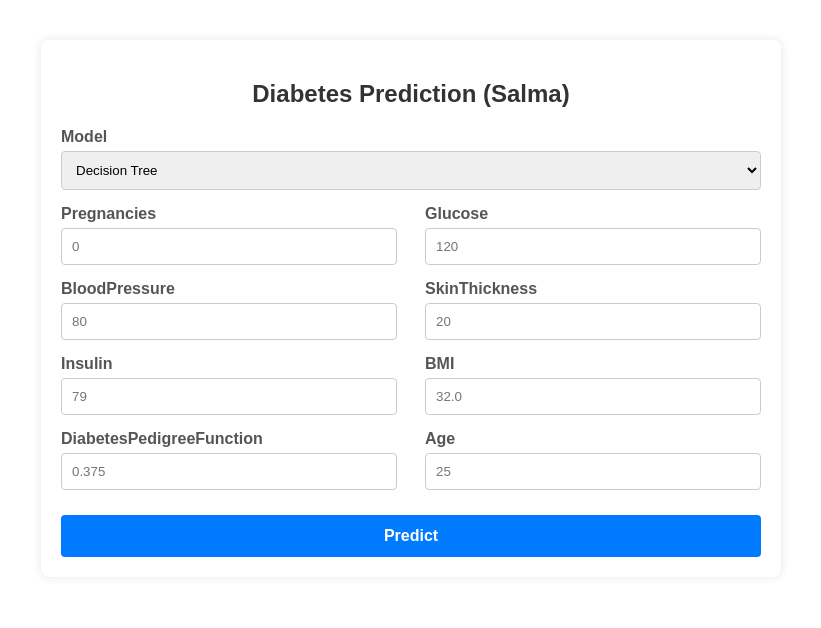
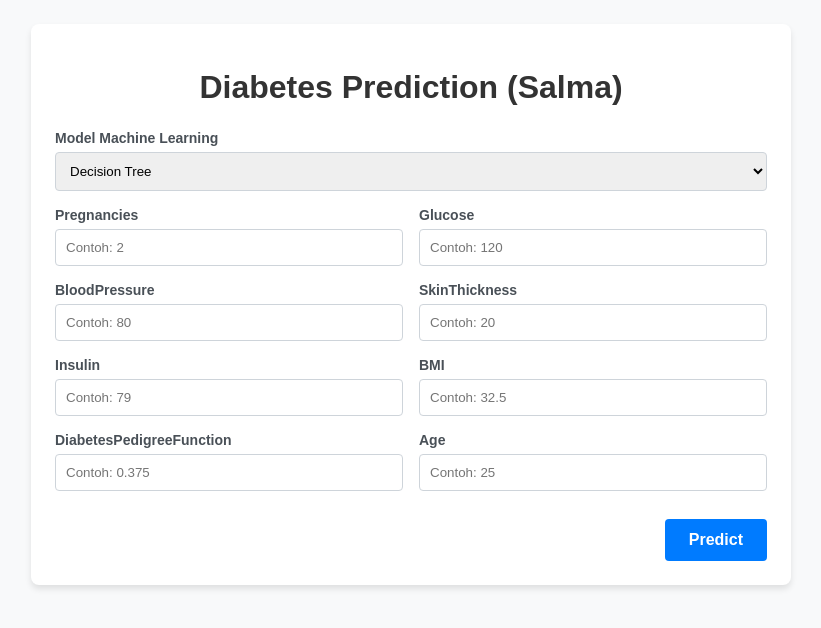
Before and after one commit to salmazahrara/flask_salma, a Flask app: page / in a window 1280 px wide. Shown: the top 628 px of the page, without its empty margins (229-1050 px from the left). Run offline with Flask 3, Linux system fonts and the light colour scheme; parts of the project's set-up code (start-up, migrations or seed data) failed here and were passed over.

Commit message:
Update kode penyesuaian model ganda

```diff
--- a/app.py
+++ b/app.py
@@ -1,50 +1,56 @@
 from flask import Flask, render_template, request
 import pickle
-import numpy as np
+import pandas as pd
 
 app = Flask(__name__)
 
-# Memuat model dan scaler hasil training dari Jupyter Notebook
+# Memuat model (list berisi Decision Tree & SVC) dan scaler
 with open('model.pkl', 'rb') as f:
-    model = pickle.load(f)
+    model = pickle.load(f)  # Struktur: [Decision Tree, SVC]
 
 with open('scaler.pkl', 'rb') as f:
     scaler = pickle.load(f)
 
+model_names = ['Decision Tree', 'SVC']
+
 @app.route('/')
-def home():
-    return render_template('index.html')
+def index():
+    return render_template('index.html', model_names=model_names)
 
 @app.route('/predict', methods=['POST'])
 def predict():
     try:
-        # Ambil nilai hanya dari input text/number, abaikan dropdown model jika tidak dipakai di python
-        # Kita ambil berdasarkan nama field yang dikirim dari form html
-        features = [
-            float(request.form['Pregnancies']),
-            float(request.form['Glucose']),
-            float(request.form['BloodPressure']),
-            float(request.form['SkinThickness']),
-            float(request.form['Insulin']),
-            float(request.form['BMI']),
-            float(request.form['DiabetesPedigreeFunction']),
-            float(request.form['Age'])
-        ]
+        # Menangkap data sesuai dengan name attribute di HTML
+        data = {
+            'Pregnancies': int(request.form['pregnancies']),
+            'Glucose': int(request.form['glucose']),
+            'BloodPressure': int(request.form['blood_pressure']),
+            'SkinThickness': int(request.form['skin_thickness']),
+            'Insulin': int(request.form['insulin']),
+            'BMI': float(request.form['bmi']),
+            'DiabetesPedigreeFunction': float(request.form['diabetes_pedigree']),
+            'Age': int(request.form['age'])
+        }
 
-        final_features = [np.array(features)]
+        # Konversi ke DataFrame sesuai kebutuhan model
+        df = pd.DataFrame(data, index=[0])
+        X = scaler.transform(df)
 
-        # Proses normalisasi data menggunakan scaler.pkl
-        scaled_features = scaler.transform(final_features)
+        # Mengambil model pilihan user dari dropdown
+        selected_model_name = request.form['model']
+        model_index = model_names.index(selected_model_name)
+        clf = model[model_index]
 
-        # Proses prediksi menggunakan model.pkl
-        prediction = model.predict(scaled_features)
+        # Jalankan prediksi
+        y = clf.predict(X)
+        prediction = 'Diabetic' if int(y[0]) == 1 else 'Non-Diabetic'
 
-        # Menentukan teks hasil berdasarkan output model (0 atau 1)
-        hasil = "Terindikasi Diabetes (1)" if prediction[0] == 1 else "Negatif / Sehat (0)"
+        return render_template('index.html', model_names=model_names, prediction=prediction)
 
-        return render_template('index.html', prediction_text=f'Hasil Analisis Prediksi: {hasil}')
     except Exception as e:
-        return render_template('index.html', prediction_text=f'Error saat memproses data: {str(e)}')
+        # Jika ada error, tampilkan pesan error di halaman web
+        error_msg = f"Error: {str(e)}"
+        return render_template('index.html', model_names=model_names, prediction=error_msg)
 
-if __name__ == "__main__":
+if __name__ == '__main__':
     app.run(debug=True)
--- a/templates/index.html
+++ b/templates/index.html
@@ -1,72 +1,52 @@
-<!DOCTYPE html>
+<!doctype html>
 <html lang="en">
 <head>
-    <meta charset="UTF-8">
-    <meta name="viewport" content="width=device-width, initial-scale=1.0">
-    <title>Diabetes Prediction</title>
-    <style>
-        body { font-family: Arial, sans-serif; background-color: #f4f7f6; margin: 40px auto; max-width: 700px; padding: 20px; background: white; border-radius: 8px; box-shadow: 0px 0px 10px rgba(0,0,0,0.1); }
-        h2 { text-align: center; color: #333; }
-        .form-group { display: flex; flex-wrap: wrap; justify-content: space-between; }
-        .input-box { width: 48%; margin-bottom: 15px; }
-        .input-box.full { width: 100%; }
-        label { font-weight: bold; display: block; margin-bottom: 5px; color: #555; }
-        input[type="number"], select { width: 100%; padding: 10px; border: 1px solid #ccc; border-radius: 4px; box-sizing: border-box; }
-        button { width: 100%; padding: 12px; background-color: #007bff; color: white; border: none; border-radius: 4px; font-size: 16px; cursor: pointer; font-weight: bold; margin-top: 10px; }
-        button:hover { background-color: #0056b3; }
-        .result { margin-top: 20px; padding: 15px; background-color: #e2f0d9; border-left: 5px solid #28a745; font-weight: bold; text-align: center; color: #2b5717; border-radius: 4px; font-size: 18px; }
-    </style>
+  <meta charset="utf-8">
+  <title>Diabetes Prediction (Salma)</title>
+  <meta name="viewport" content="width=device-width, initial-scale=1">
+  <style>
+    body { font-family: Arial, sans-serif; max-width: 760px; margin: 24px auto; padding: 0 16px; background-color: #f8f9fa; }
+    .container { background: white; padding: 24px; border-radius: 8px; box-shadow: 0 4px 6px rgba(0,0,0,0.1); }
+    h1 { text-align: center; color: #333; margin-bottom: 24px; }
+    form { display: grid; grid-template-columns: 1fr 1fr; gap: 16px; }
+    label { display: block; font-size: 14px; font-weight: bold; margin-bottom: 6px; color: #495057; }
+    input, select { width: 100%; padding: 10px; box-sizing: border-box; border: 1px solid #ced4da; border-radius: 4px; }
+    .full { grid-column: 1 / -1; }
+    .submit { grid-column: 1 / -1; text-align: right; margin-top: 12px; }
+    button { padding: 12px 24px; background-color: #007bff; color: white; border: none; border-radius: 4px; font-size: 16px; cursor: pointer; font-weight: bold; }
+    button:hover { background-color: #0056b3; }
+    .result { margin-top: 24px; padding: 16px; background-color: #d4edda; border-left: 5px solid #28a745; color: #155724; font-weight: bold; font-size: 18px; border-radius: 4px; text-align: center; }
+  </style>
 </head>
 <body>
-    <h2>Diabetes Prediction (Salma)</h2>
-    <form action="/predict" method="POST">
-        <div class="form-group">
-            <div class="input-box full">
-                <label>Model</label>
-                <select name="model_choice">
-                    <option value="decision_tree">Decision Tree</option>
-                </select>
-            </div>
+<div class="container">
+  <h1>Diabetes Prediction (Salma)</h1>
 
-            <div class="input-box">
-                <label>Pregnancies</label>
-                <input type="number" name="Pregnancies" step="any" required placeholder="0">
-            </div>
-            <div class="input-box">
-                <label>Glucose</label>
-                <input type="number" name="Glucose" step="any" required placeholder="120">
-            </div>
-            <div class="input-box">
-                <label>BloodPressure</label>
-                <input type="number" name="BloodPressure" step="any" required placeholder="80">
-            </div>
-            <div class="input-box">
-                <label>SkinThickness</label>
-                <input type="number" name="SkinThickness" step="any" required placeholder="20">
-            </div>
-            <div class="input-box">
-                <label>Insulin</label>
-                <input type="number" name="Insulin" step="any" required placeholder="79">
-            </div>
-            <div class="input-box">
-                <label>BMI</label>
-                <input type="number" name="BMI" step="any" required placeholder="32.0">
-            </div>
-            <div class="input-box">
-                <label>DiabetesPedigreeFunction</label>
-                <input type="number" name="DiabetesPedigreeFunction" step="any" required placeholder="0.375">
-            </div>
-            <div class="input-box">
-                <label>Age</label>
-                <input type="number" name="Age" step="any" required placeholder="25">
-            </div>
-        </div>
+  {% if prediction %}
+    <div class="result">Hasil prediksi: {{ prediction }}</div>
+  {% endif %}
 
-        <button type="submit">Predict</button>
-    </form>
+  <form method="post" action="/predict">
+    <div class="full">
+      <label for="model">Model Machine Learning</label>
+      <select id="model" name="model" required>
+        {% for m in model_names %}
+          <option value="{{ m }}">{{ m }}</option>
+        {% endfor %}
+      </select>
+    </div>
 
-    {% if prediction_text %}
-        <div class="result">{{ prediction_text }}</div>
-    {% endif %}
+    <div><label>Pregnancies</label><input type="number" name="pregnancies" required placeholder="Contoh: 2"></div>
+    <div><label>Glucose</label><input type="number" name="glucose" required placeholder="Contoh: 120"></div>
+    <div><label>BloodPressure</label><input type="number" name="blood_pressure" required placeholder="Contoh: 80"></div>
+    <div><label>SkinThickness</label><input type="number" name="skin_thickness" required placeholder="Contoh: 20"></div>
+    <div><label>Insulin</label><input type="number" name="insulin" required placeholder="Contoh: 79"></div>
+    <div><label>BMI</label><input type="number" step="0.1" name="bmi" required placeholder="Contoh: 32.5"></div>
+    <div><label>DiabetesPedigreeFunction</label><input type="number" step="0.001" name="diabetes_pedigree" required placeholder="Contoh: 0.375"></div>
+    <div><label>Age</label><input type="number" name="age" required placeholder="Contoh: 25"></div>
+
+    <div class="submit"><button type="submit">Predict</button></div>
+  </form>
+</div>
 </body>
 </html>
```
